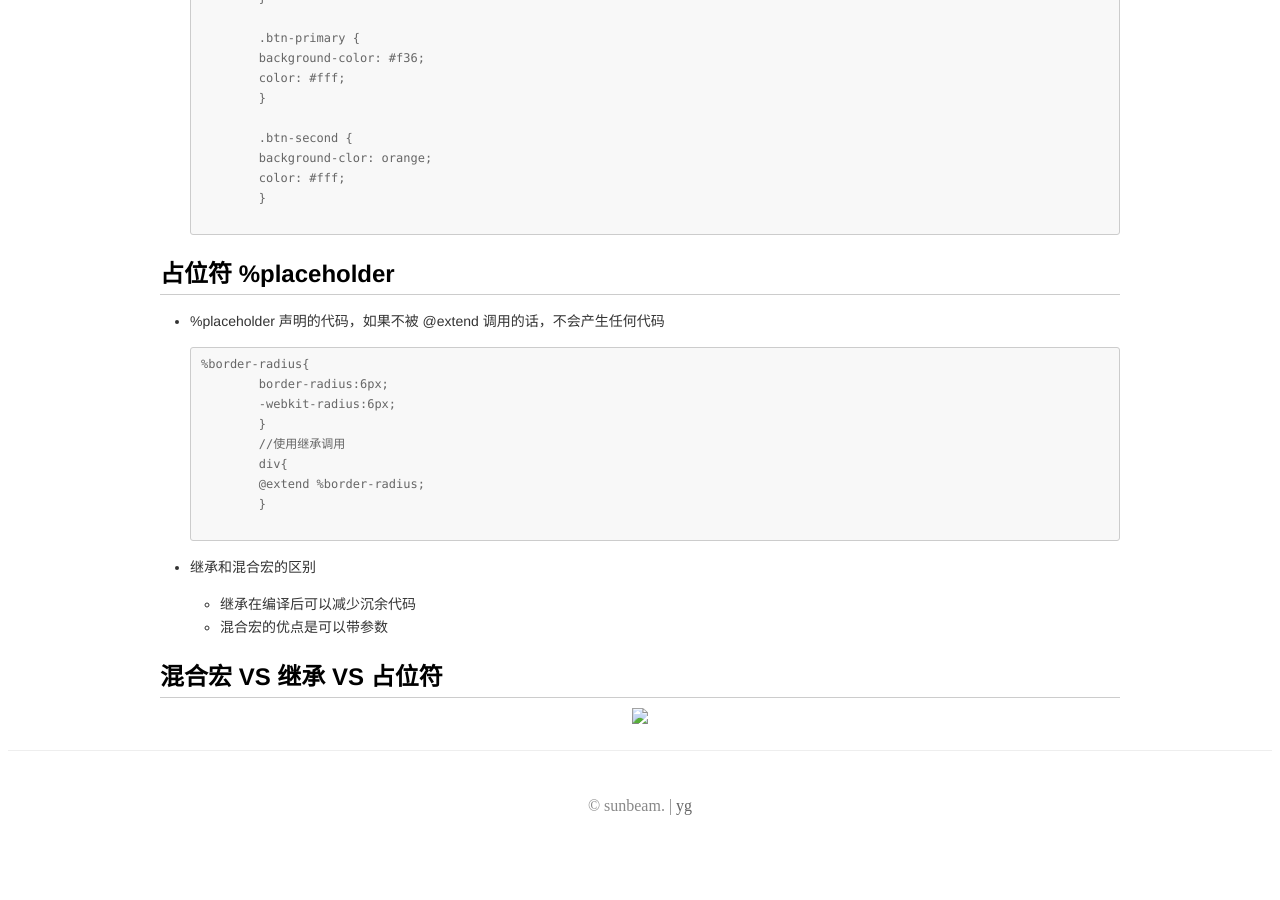
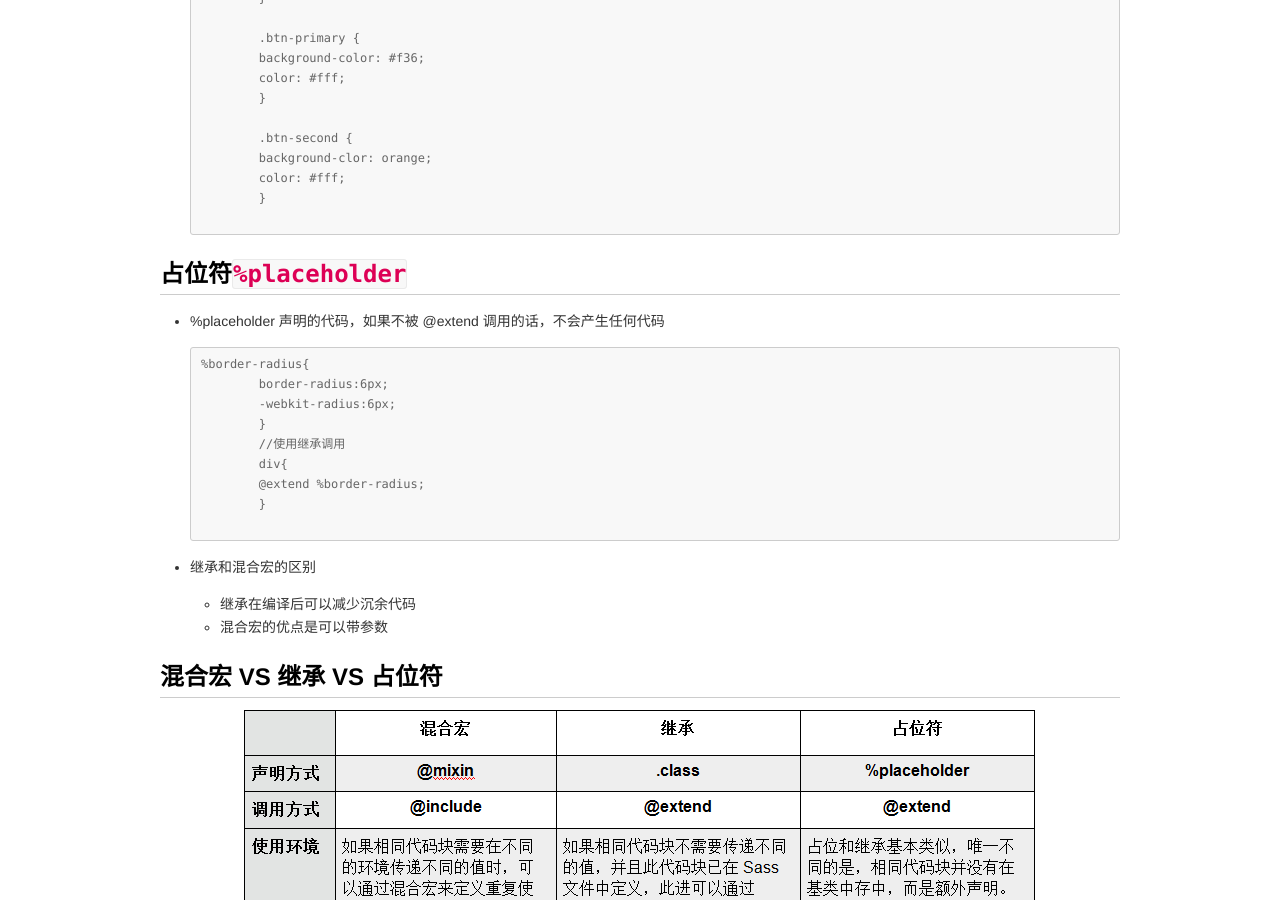
Before and after one commit to GalenYoung/galenyoung.github.io, a Jekyll site: the page built from programme/pgm-page21/index.html, in a window 1280 px wide and 900 px high, scrolled down 3890 px. Built offline with Jekyll 4.4.1, drawn with Linux system fonts in a browser that asks for light colours; comment, search, counter and statistics services are not loaded; before the commit the page ends 4749 px from its top, so only the background shows below that.

Commit message:
fix src of img

```diff
--- a/programme/pgm-page21/index.html
+++ b/programme/pgm-page21/index.html
@@ -241,7 +241,7 @@ permalink: /programme/21
 
         </li>
     </ul>
-    <h2>占位符 %placeholder</h2>
+    <h2>占位符<code>%placeholder</code></h2>
     <ul>
         <li>
             <p>%placeholder 声明的代码，如果不被 @extend 调用的话，不会产生任何代码</p>
@@ -266,5 +266,5 @@ permalink: /programme/21
     </ul>
     <h2>混合宏 VS 继承 VS 占位符</h2>
     <p style="text-align:center;">
-        <img src="imgs/scss-mixin-extend-placeholder.jpg">
+        <img src="../programme/pgm-page21/imgs/scss-mixin-extend-placeholder.jpg">
     </p>
```
